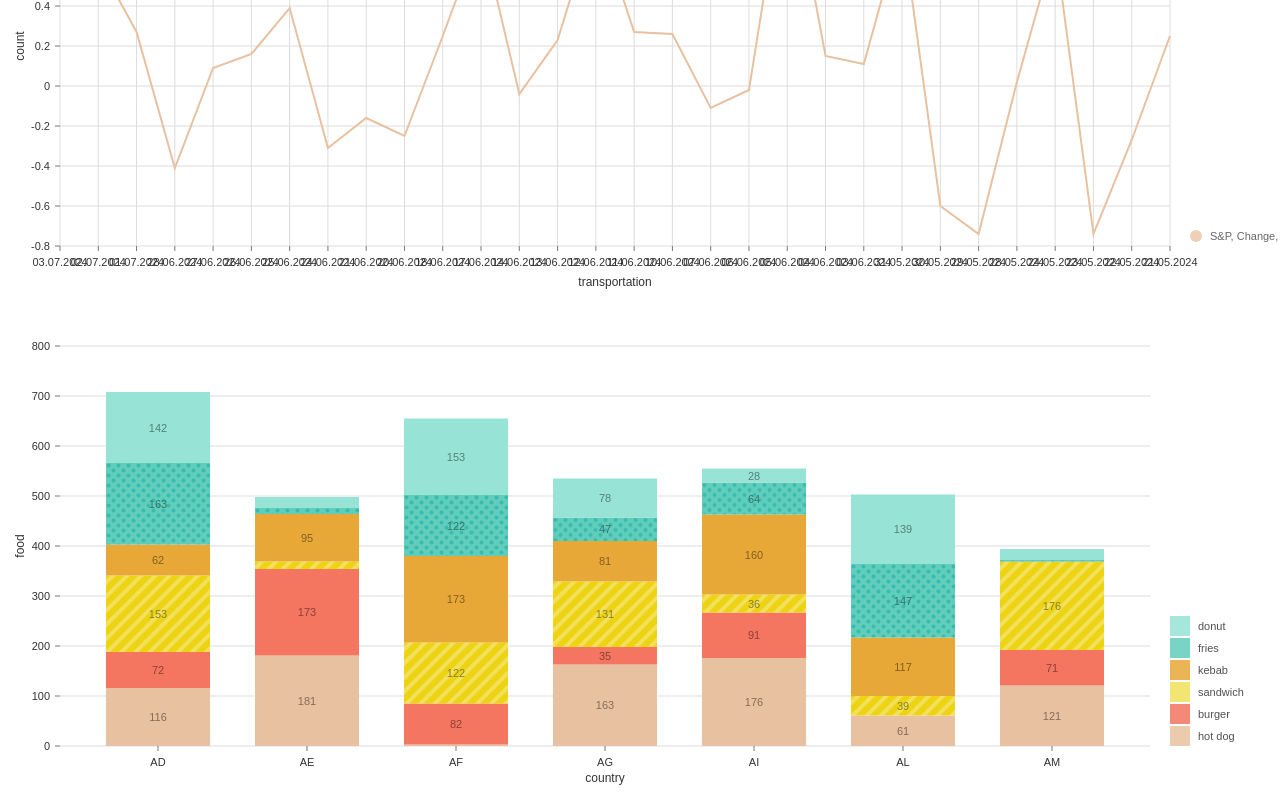
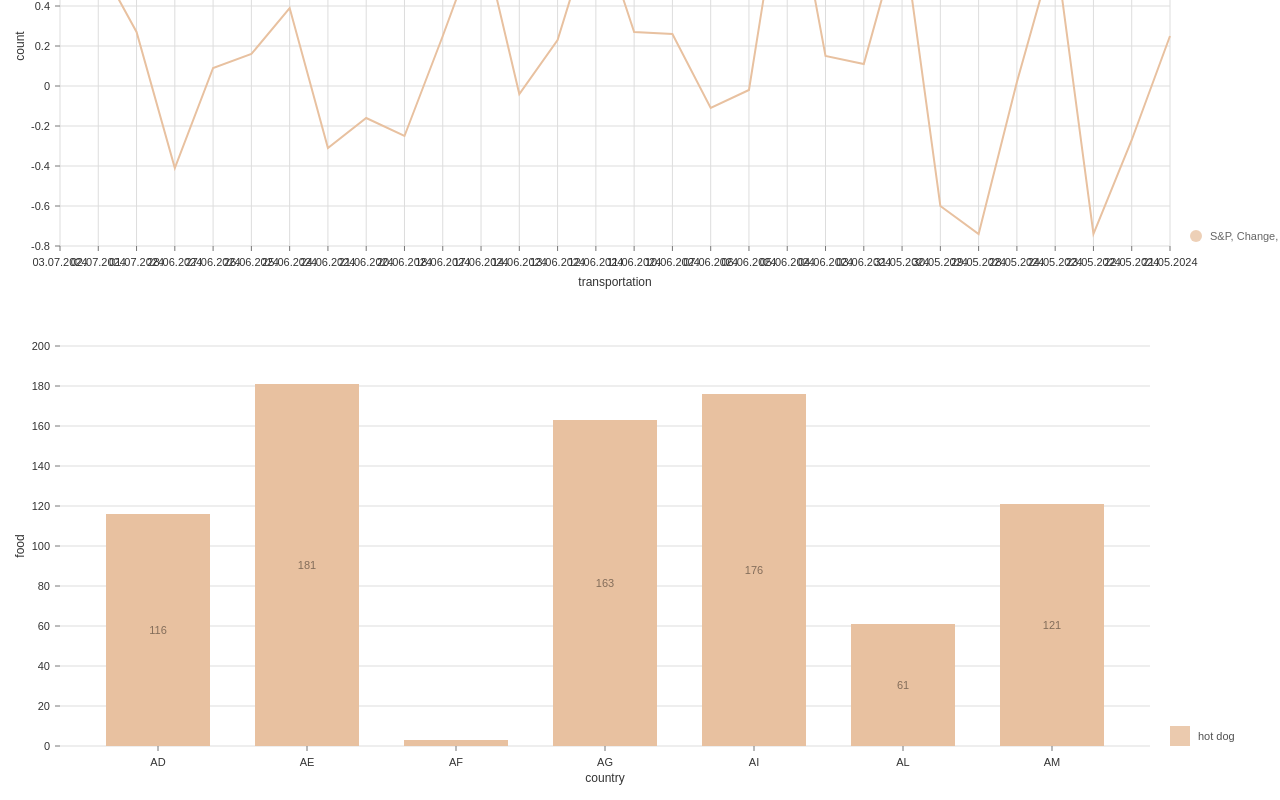
Before and after one commit to VasyaSmolyar/financility, a React (Create React App) app: page / in a window 1280 px wide. Shown: the part 286-1086 px from the top of the page. Built offline with nearby package versions, Linux system fonts and the light colour scheme.

Commit message:
feat: remove some init data

```diff
--- a/src/component/chart/bar/bar.js
+++ b/src/component/chart/bar/bar.js
@@ -6,11 +6,6 @@ const MyResponsiveBar = ({ data }) => (
             data={data}
             keys={[
                 'hot dog',
-                'burger',
-                'sandwich',
-                'kebab',
-                'fries',
-                'donut'
             ]}
             indexBy="country"
             margin={{ top: 50, right: 130, bottom: 50, left: 60 }}
--- a/src/component/chart/bar/data.js
+++ b/src/component/chart/bar/data.js
@@ -3,106 +3,36 @@ const initialData = [
       "country": "AD",
       "hot dog": 116,
       "hot dogColor": "hsl(119, 70%, 50%)",
-      "burger": 72,
-      "burgerColor": "hsl(61, 70%, 50%)",
-      "sandwich": 153,
-      "sandwichColor": "hsl(119, 70%, 50%)",
-      "kebab": 62,
-      "kebabColor": "hsl(324, 70%, 50%)",
-      "fries": 163,
-      "friesColor": "hsl(66, 70%, 50%)",
-      "donut": 142,
-      "donutColor": "hsl(174, 70%, 50%)"
     },
     {
       "country": "AE",
       "hot dog": 181,
       "hot dogColor": "hsl(95, 70%, 50%)",
-      "burger": 173,
-      "burgerColor": "hsl(29, 70%, 50%)",
-      "sandwich": 15,
-      "sandwichColor": "hsl(352, 70%, 50%)",
-      "kebab": 95,
-      "kebabColor": "hsl(127, 70%, 50%)",
-      "fries": 12,
-      "friesColor": "hsl(5, 70%, 50%)",
-      "donut": 22,
-      "donutColor": "hsl(144, 70%, 50%)"
     },
     {
       "country": "AF",
       "hot dog": 3,
       "hot dogColor": "hsl(36, 70%, 50%)",
-      "burger": 82,
-      "burgerColor": "hsl(237, 70%, 50%)",
-      "sandwich": 122,
-      "sandwichColor": "hsl(182, 70%, 50%)",
-      "kebab": 173,
-      "kebabColor": "hsl(168, 70%, 50%)",
-      "fries": 122,
-      "friesColor": "hsl(72, 70%, 50%)",
-      "donut": 153,
-      "donutColor": "hsl(13, 70%, 50%)"
     },
     {
       "country": "AG",
       "hot dog": 163,
       "hot dogColor": "hsl(188, 70%, 50%)",
-      "burger": 35,
-      "burgerColor": "hsl(16, 70%, 50%)",
-      "sandwich": 131,
-      "sandwichColor": "hsl(83, 70%, 50%)",
-      "kebab": 81,
-      "kebabColor": "hsl(262, 70%, 50%)",
-      "fries": 47,
-      "friesColor": "hsl(49, 70%, 50%)",
-      "donut": 78,
-      "donutColor": "hsl(307, 70%, 50%)"
     },
     {
       "country": "AI",
       "hot dog": 176,
       "hot dogColor": "hsl(181, 70%, 50%)",
-      "burger": 91,
-      "burgerColor": "hsl(84, 70%, 50%)",
-      "sandwich": 36,
-      "sandwichColor": "hsl(222, 70%, 50%)",
-      "kebab": 160,
-      "kebabColor": "hsl(308, 70%, 50%)",
-      "fries": 64,
-      "friesColor": "hsl(91, 70%, 50%)",
-      "donut": 28,
-      "donutColor": "hsl(86, 70%, 50%)"
     },
     {
       "country": "AL",
       "hot dog": 61,
       "hot dogColor": "hsl(191, 70%, 50%)",
-      "burger": 0,
-      "burgerColor": "hsl(262, 70%, 50%)",
-      "sandwich": 39,
-      "sandwichColor": "hsl(334, 70%, 50%)",
-      "kebab": 117,
-      "kebabColor": "hsl(245, 70%, 50%)",
-      "fries": 147,
-      "friesColor": "hsl(344, 70%, 50%)",
-      "donut": 139,
-      "donutColor": "hsl(302, 70%, 50%)"
     },
     {
       "country": "AM",
       "hot dog": 121,
       "hot dogColor": "hsl(1, 70%, 50%)",
-      "burger": 71,
-      "burgerColor": "hsl(234, 70%, 50%)",
-      "sandwich": 176,
-      "sandwichColor": "hsl(21, 70%, 50%)",
-      "kebab": 1,
-      "kebabColor": "hsl(350, 70%, 50%)",
-      "fries": 3,
-      "friesColor": "hsl(25, 70%, 50%)",
-      "donut": 22,
-      "donutColor": "hsl(164, 70%, 50%)"
     }
 ];
 
```
